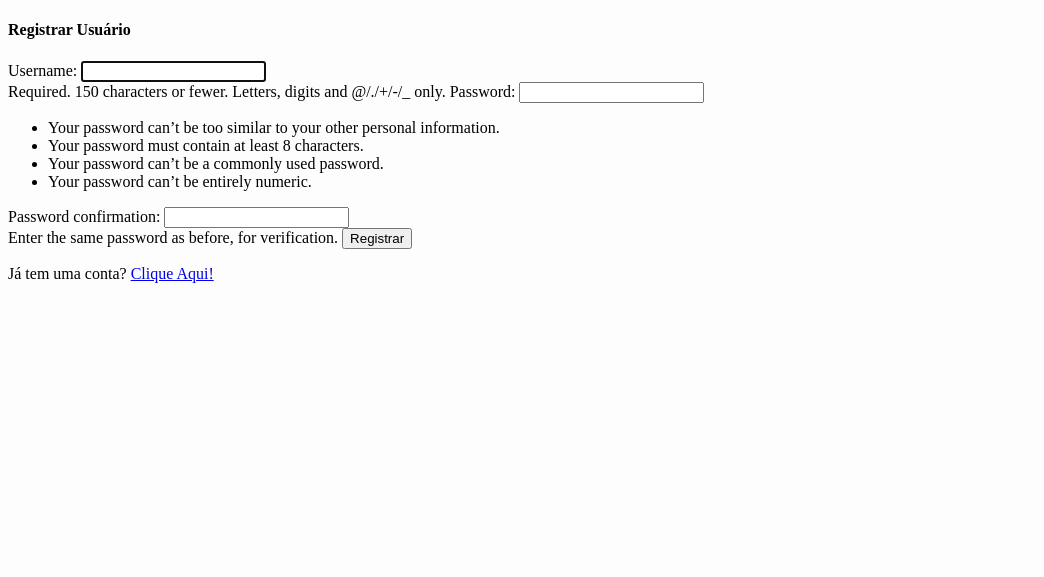
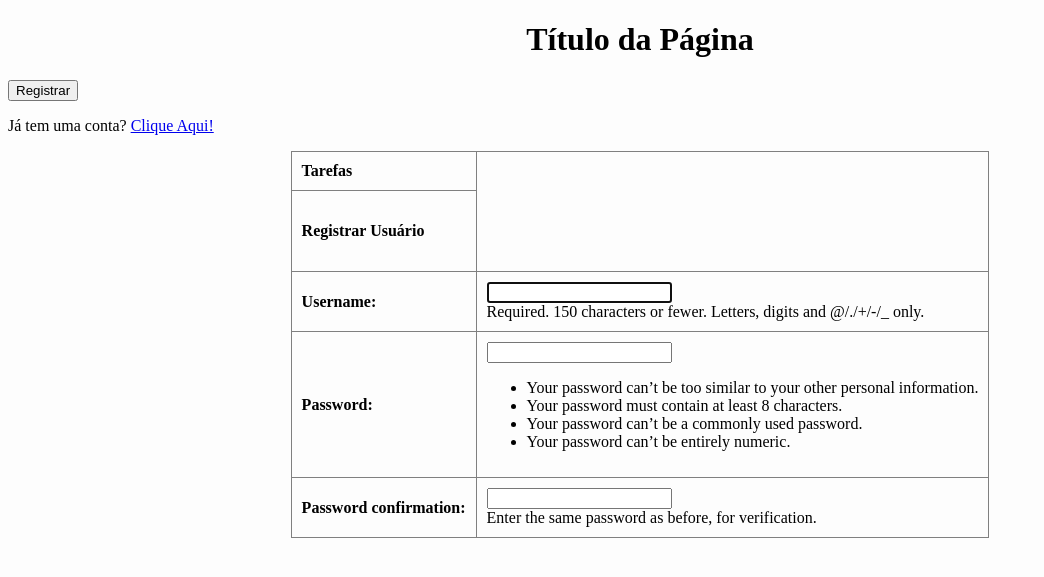
Before and after one commit to Jottinha-dos-computer/Projeto-CRUD, a Django app: page /accounts/register/ in a window 1280 px wide. Shown: the top 577 px of the page, without its empty margins (0-1044 px from the left). Run offline with Django 4.2, Linux system fonts and the light colour scheme; some libraries are stand-ins or nearby versions.

Commit message:
feat/style: Tabela das tarefas

```diff
--- a/main/main/static/css/style.css
+++ b/main/main/static/css/style.css
@@ -4,3 +4,11 @@
 h1{
     text-align: center;
 }
+table{
+    margin: 0 auto;
+    border-collapse: collapse;
+}
+th, td {
+    padding: 10px;
+    text-align:justify;
+}
--- a/main/sig/templates/base.html
+++ b/main/sig/templates/base.html
@@ -8,12 +8,30 @@
     <link rel="stylesheet" href="{% static 'css/style.css' %}">
 </head>
 <body>
+
     <h1>
         {% block header %}
+        Título da Página
         {% endblock %}
     </h1>
-    {%block content%}
 
-    {% endblock %}
+    <table border="1">
+        <thead>
+            <tr>
+                <th>Tarefas</th>
+
+            </tr>
+        </thead>
+        <tbody>
+            <tr>
+                <td>
+                    {% block content %}
+                    Conteúdo da Tabela
+                    {% endblock %}
+                </td>
+            </tr>
+
+    </table>
+
 </body>
 </html>
```
